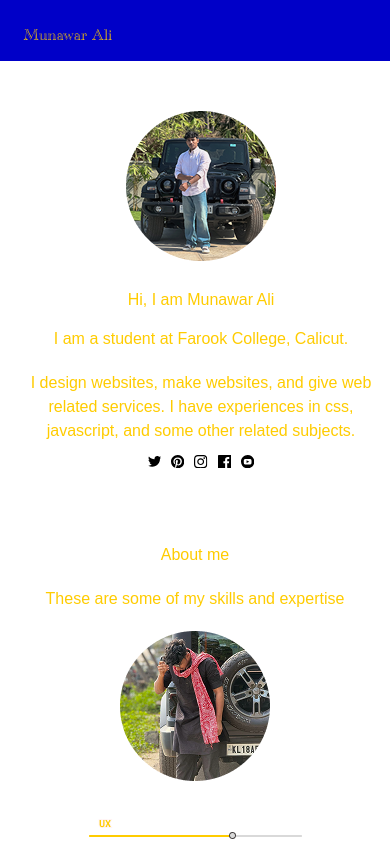
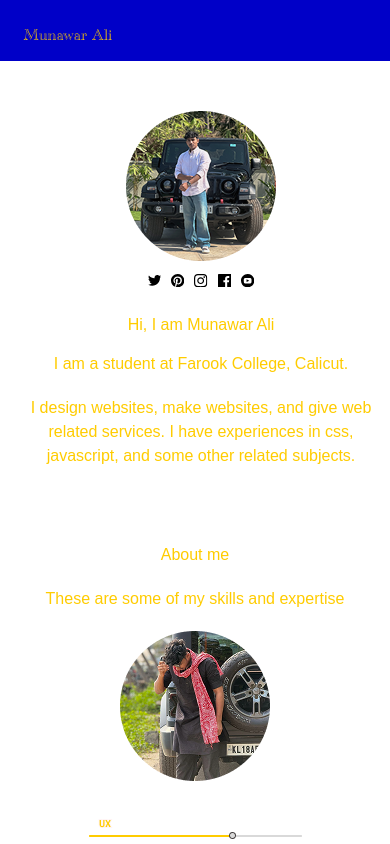
Before and after one commit to Webmav/my-portfolio, a React (Vite) app: page / in a window 390 px wide. Shown: the top 844 px of the page. Built offline with nearby package versions, Linux system fonts and the light colour scheme; a web font is replaced by a local one.

Commit message:
Made hero responsive and as Figma design.

```diff
--- a/src/components/Contact.jsx
+++ b/src/components/Contact.jsx
@@ -1,7 +1,7 @@
 export default function Contact() {
     return(
         <div className="grid justify-items-center py-[25px] md:py-[50px] ">
-            <h1>Let’s Design together </h1>
+            <h1>Let's Design together </h1>
 
             <p className="mbs-[15px] md:mbs-[30px] ">Please type in your email address and click send </p>
             <p> I will get in touch within 24 hours</p>
--- a/src/components/Hero.jsx
+++ b/src/components/Hero.jsx
@@ -2,19 +2,23 @@ import { NavLink } from 'react-router-dom';
 
 export default function Hero() {
     return(
-        <div className="grid justify-items-center py-[50px] px-[21px] md:px-[150px]">
-                <img className='md:hidden max-w-[150px] max-h-[150px]' src="src/assets/img/hero-photo.png" alt="" />
+        <div className="grid max-md:justify-items-center py-[50px] px-[21px] md:px-[150px]" id='hero'>
+                <p id='hi' className='w-0 h-0 text-transparent max-md:hidden'>hi</p>
 
-                <h1 className="fs-hero md:text-[var(--fs-md-hero)] max-md:text-center md:text-start max-md:mbs-[26.5px]">Hi, I am Munawar Ali</h1>
+                <img id='hero-photo' className='md:hidden max-w-[150px] max-h-[150px]' src="src/assets/img/hero-photo.png" alt="" />
 
-                <p className="fs-hero md:text-[var(--fs-md-hero)] max-md:text-center md:text-start mbs-[15px] md:mbs-[43px]">I am a student at Farook College, Calicut.</p>
+                <h1 id='hero-heading' className="fs-hero md:text-[var(--fs-md-hero)] max-md:text-center md:text-start max-md:mbs-[26.5px]">Hi, I am Munawar Ali</h1>
 
-                <p className="fs-hero md:text-[var(--fs-md-hero)] w-[360px] md:w-[657px] max-md:text-center md:text-start mbs-[20px] md:mbs-[69px]">I design websites, make websites, and give web related services.
+                <p id='hero-para' className="fs-hero md:text-[var(--fs-md-hero)] max-md:text-center md:text-start max-md:mbs-[15px]">I am a student at Farook College, Calicut.</p>
+
+                <p id='hero-para-2' className="fs-hero md:text-[var(--fs-md-hero)] w-[360px] md:w-[657px] max-md:text-center md:text-start max-md:mbs-[20px]">I design websites, make websites, and give web related services.
                     I have experiences in css, javascript, and some other related subjects.</p>
 
-                <img className='max-md:hidden max-w-[325px] max-h-[325px]' src="src/assets/img/md-hero-photo.png" alt="" />
+                <div id='md-hero-photo' className="justify-center mx-auto">
+                    <img className='max-md:hidden max-w-[325px] max-h-[325px]' src="src/assets/img/md-hero-photo.png" alt="" />
+                </div>
 
-                <div className='flex gap-[10px] md:gap-[15px] mbs-[12.5px] md:mbs-[45px]'>
+                <div id='social-icons' className='flex gap-[10px] md:gap-[15px] mbs-[12.5px] md:mbs-[45px] justify-center'>
                     <NavLink
                         to='/'>
                         <svg className="icon | h-[13.33px] md:h-[20px] w-[13.33px] md:w-[20px]">
--- a/src/index.css
+++ b/src/index.css
@@ -165,3 +165,47 @@ nav ul {
         display: none;
     }
 }
+
+#hero {
+    grid-template-areas:
+        'hi md-hero-photo'
+        'hero-heading md-hero-photo'
+        'hero-para md-hero-photo'
+        'hero-para-2 social-icons'
+    ;
+}
+
+@media (max-width: 48em) {
+    #hero {
+        grid-template-areas:
+            'hero-photo'
+            'social-icons'
+            'hero-heading'
+            'hero-para'
+            'hero-para-2'
+            'md-hero-photo'
+        ;
+    }
+}
+
+#hi {
+    grid-area: hi;
+}
+#hero-photo {
+    grid-area: hero-photo;
+}
+#hero-heading {
+    grid-area: hero-heading;
+}
+#hero-para {
+    grid-area: hero-para;
+}
+#hero-hero-para-2 {
+    grid-area: hero-para-2;
+}
+#md-hero-photo {
+    grid-area: md-hero-photo;
+}
+#social-icons {
+    grid-area: social-icons;
+}
```
